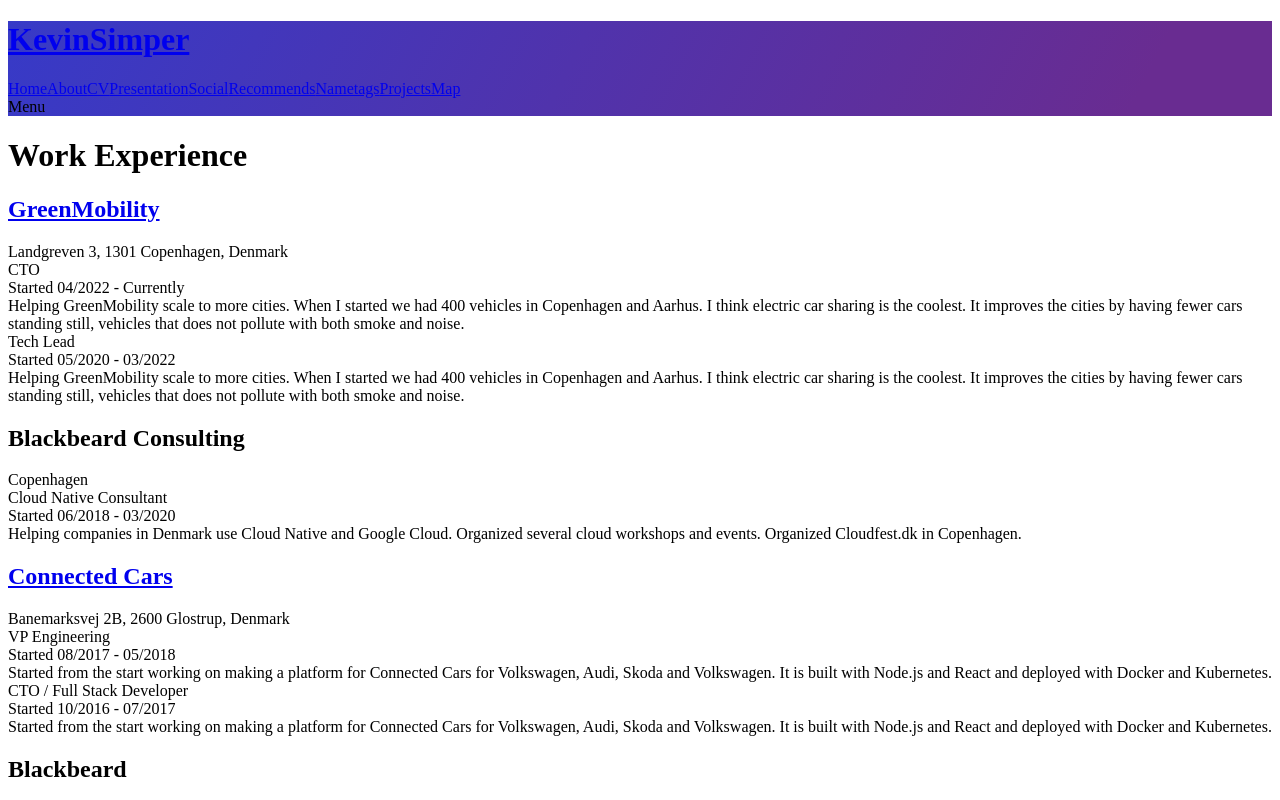
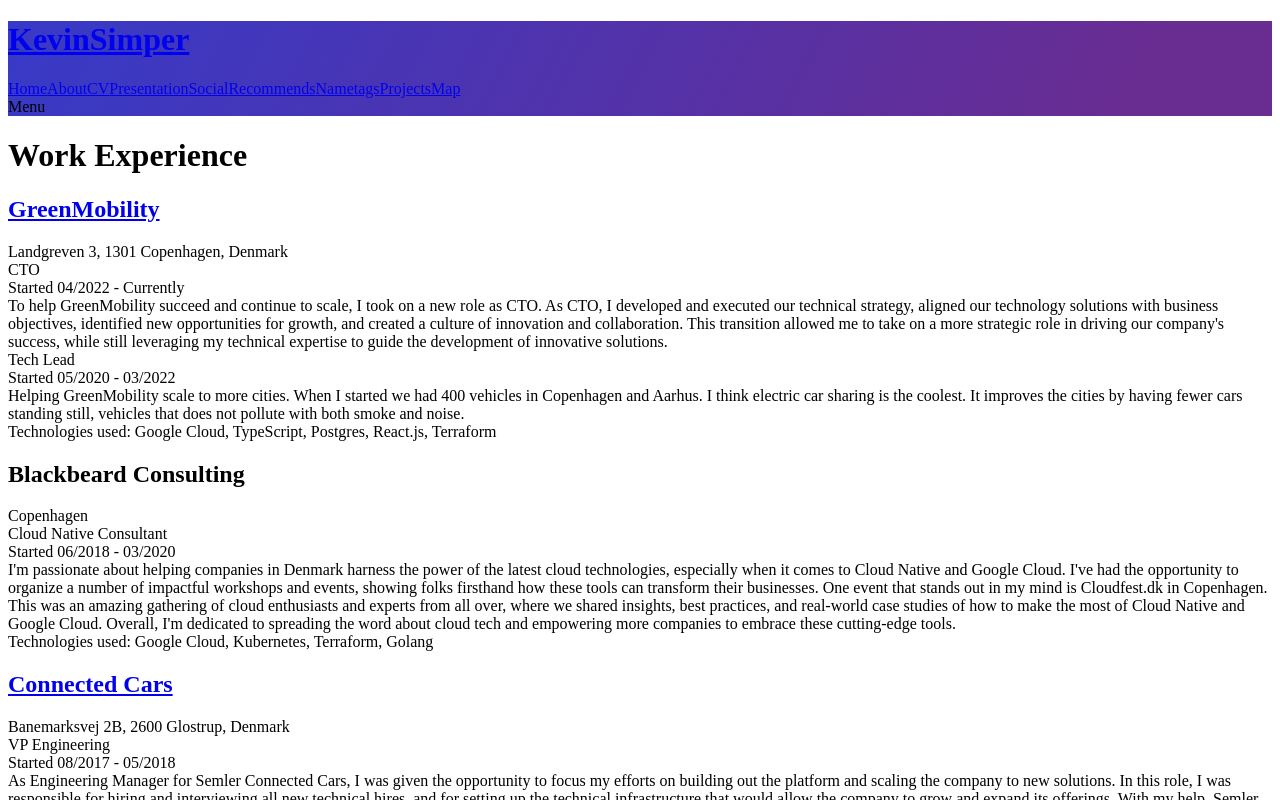
Before and after one commit to kevinsimper/kevinsimper.dk, a Next.js app: page /about/experience in a window 1280 px wide. Shown: the top 800 px of the page. Built offline with nearby package versions, Linux system fonts and the light colour scheme.

Commit message:
At more details about experiences

```diff
--- a/data/experiences.ts
+++ b/data/experiences.ts
@@ -8,9 +8,7 @@
         end: '',
         title: 'CTO',
         description: `
-          Helping GreenMobility scale to more cities. When I started we had 400 vehicles in Copenhagen and Aarhus.
-          I think electric car sharing is the coolest. It improves the cities by having fewer cars standing still,
-          vehicles that does not pollute with both smoke and noise.
+        To help GreenMobility succeed and continue to scale, I took on a new role as CTO. As CTO, I developed and executed our technical strategy, aligned our technology solutions with business objectives, identified new opportunities for growth, and created a culture of innovation and collaboration. This transition allowed me to take on a more strategic role in driving our company's success, while still leveraging my technical expertise to guide the development of innovative solutions.
         `,
       },
       {
@@ -26,6 +24,13 @@
     ],
 
     link: 'https://www.greenmobility.com/',
+    technologies: [
+      'Google Cloud',
+      'TypeScript',
+      'Postgres',
+      'React.js',
+      'Terraform',
+    ],
   },
   {
     company: 'Blackbeard Consulting',
@@ -33,8 +38,11 @@
     start: '06/2018',
     end: '03/2020',
     title: 'Cloud Native Consultant',
-    description:
-      'Helping companies in Denmark use Cloud Native and Google Cloud. Organized several cloud workshops and events. Organized Cloudfest.dk in Copenhagen.',
+    description: `I'm passionate about helping companies in Denmark harness the power of the latest cloud technologies, especially when it comes to Cloud Native and Google Cloud. I've had the opportunity to organize a number of impactful workshops and events, showing folks firsthand how these tools can transform their businesses.
+\n
+      One event that stands out in my mind is Cloudfest.dk in Copenhagen. This was an amazing gathering of cloud enthusiasts and experts from all over, where we shared insights, best practices, and real-world case studies of how to make the most of Cloud Native and Google Cloud. Overall, I'm dedicated to spreading the word about cloud tech and empowering more companies to embrace these cutting-edge tools.
+      `,
+    technologies: ['Google Cloud', 'Kubernetes', 'Terraform', 'Golang'],
   },
   {
     company: 'Connected Cars',
@@ -44,19 +52,34 @@
         start: '08/2017',
         end: '05/2018',
         title: 'VP Engineering',
-        description:
-          'Started from the start working on making a platform for Connected Cars for Volkswagen, Audi, Skoda and Volkswagen. It is built with Node.js and React and deployed with Docker and Kubernetes.',
+        description: `
+          As Engineering Manager for Semler Connected Cars, I was given the opportunity to focus my efforts on building out the platform and scaling the company to new solutions. In this role, I was responsible for hiring and interviewing all new technical hires, and for setting up the technical infrastructure that would allow the company to grow and expand its offerings.
+
+With my help, Semler Connected Cars was able to develop a highly skilled technical team that was able to take the platform to the next level. Together, we tackled complex technical challenges and built out new features and capabilities that enabled Semler to deliver even greater value to its customers and partners. Through it all, I remained passionate about leveraging cutting-edge technologies and innovative engineering practices to build better, more impactful solutions.
+          `,
       },
       {
         start: '10/2016',
         end: '07/2017',
         title: 'CTO / Full Stack Developer',
-        description:
-          'Started from the start working on making a platform for Connected Cars for Volkswagen, Audi, Skoda and Volkswagen. It is built with Node.js and React and deployed with Docker and Kubernetes.',
+        description: `
+          As the first technical hire for Semler Connected Cars, I played an instrumental role in co-founding and building a powerful platform that successfully onboarded over 150,000 IoT devices. In addition to developing a custom app that was skinned for all four of Semler's major brands, including Volkswagen, Audi, Seat, and Skoda, I also led the technical decisions and strategies for the platform.
+
+One of the most exciting features of the platform was its ability to notify both customers and workshops in real-time when something was wrong with a vehicle. For example, during demos we would remove a cable from a car engine, and the platform would immediately detect the issue and send notifications to both the customer and the workshop. This was a game-changer in terms of enabling proactive maintenance and reducing downtime for both vehicle owners and mechanics.
+
+Overall, as a co-founder and key technical leader, I'm proud to have played a critical role in developing this innovative Connected Cars solution that delivered real value to Semler's customers and partners.
+          `,
       },
     ],
 
     link: 'https://connectedcars.io/',
+    technologies: [
+      'Node.js',
+      'React.js',
+      'MySQL',
+      'Kubernetes',
+      'Google Cloud',
+    ],
   },
   {
     company: 'Blackbeard',
@@ -66,6 +89,7 @@
     title: 'CEO / Full Stack Developer',
     description:
       'I started a company together with my friend where we created a hosting platform based on Docker. We were interviewed by Y-Combinator for the idea S15. We built it with Node.js, React.js, Mongo, RabbitMQ.',
+    technologies: ['Node.js', 'React.js', 'MongoDB', 'RabbitMQ'],
   },
   {
     company: 'Graduateland',
@@ -76,6 +100,7 @@
     description:
       'I was hired as Lead front-end developer, redid the whole profile page with React.js that ended up with more than 100 modules. I was responsible for the development environments. Optimized CSS style generation time from minutes to seconds.',
     link: 'https://graduateland.com/',
+    technologies: ['React.js', 'JavaScript', 'Sass', 'Docker', 'Vagrant'],
   },
   {
     company: 'Blackwood Seven A/S',
@@ -86,6 +111,7 @@
     description:
       'I was hired to help them building their automated adversiting placement backend, which included a lot of JavaScript with Backbone.js. I worked a lot on improving the development experience of reproducible enviroments.',
     link: 'https://blackwoodseven.com/',
+    technologies: ['Browserify', 'JavaScript', 'Backbone.js', 'PHP'],
   },
   {
     company: 'Gorm Larsen & Zornig',
@@ -96,6 +122,14 @@
     description:
       'I worked as a front-end developer on a advertising agency, helping my primary customer DONG Energy A/S with everything front-end related on their website, www.dongenergy.dk. I did the change of the frontpage, online contents, help pages and the whole new product section about their new electric thermostat.',
     link: 'https://gorm.agency/',
+    technologies: [
+      'jQuery',
+      'Wordpress',
+      'SharePoint',
+      'Angular.js',
+      'Knockout.js',
+      'Photoshop',
+    ],
   },
   {
     company: 'Ravn IT',
@@ -106,5 +140,6 @@
     description:
       'I worked as a consultant, helping existing and new customers with their website and intranets. I got Google Adwords certified and succesfully got new customer that wanted IT support.',
     link: 'https://www.ravnit.dk/',
+    technologies: ['jQuery', 'JavaScript'],
   },
 ]
--- a/pages/about/experience.tsx
+++ b/pages/about/experience.tsx
@@ -49,6 +49,12 @@
                       )
                     }
                   )}
+                  <div className="flex gap-2 pt-2">
+                    <div className="w-1/4"></div>
+                    <div>
+                      Technologies used: {experience.technologies.join(', ')}
+                    </div>
+                  </div>
                 </div>
               </div>
             </div>
```
